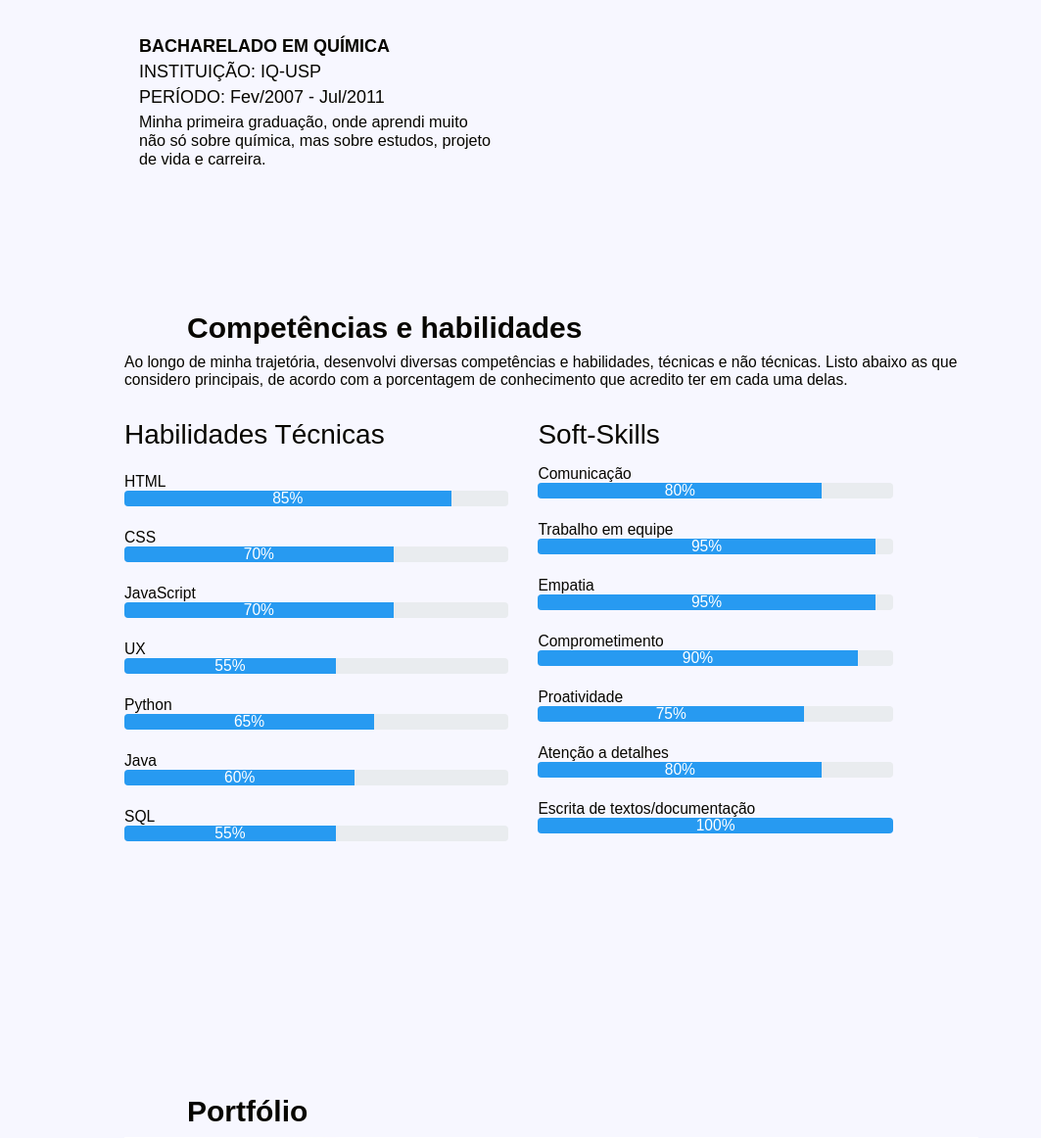
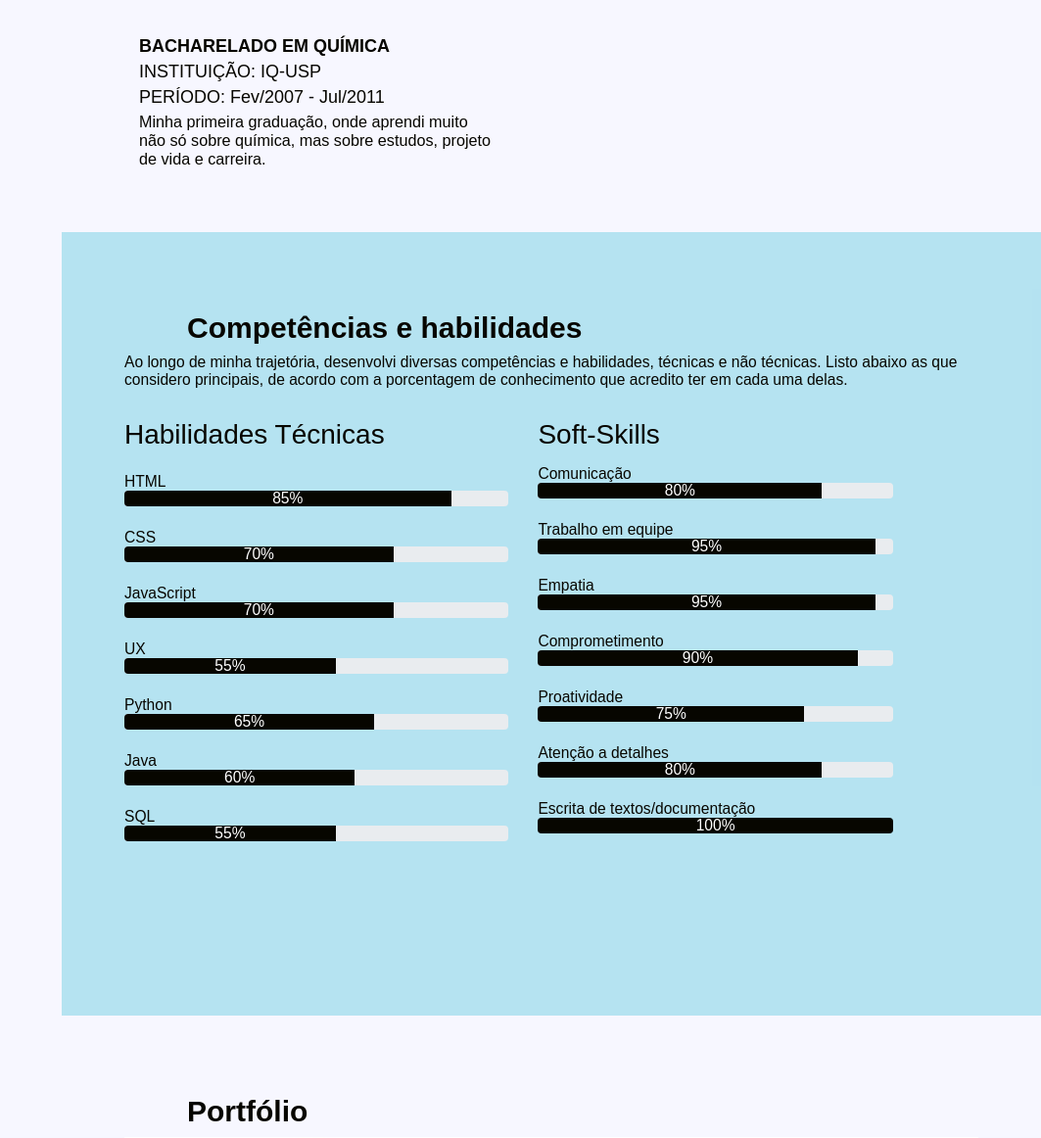
Before and after one commit to Valqps/Portfolio, a Flask app: page / in a window 1280 px wide. Shown: the part 4278-5440 px from the top of the page at 98% size, without its empty margins (217-1280 px from the left). Run offline with Flask 3, Linux system fonts and the light colour scheme; some libraries are stand-ins or nearby versions; some web fonts are replaced.

Commit message:
Mudança cor de fundo do item habilidades

```diff
--- a/static/styles/habilidades.css
+++ b/static/styles/habilidades.css
@@ -1,3 +1,7 @@
+#habilidades {
+    background-color: var(--cor-verde-transparente);
+}
+
 #habilidades p {
     font-size: 1.3em;
     line-height: normal;
@@ -5,7 +9,7 @@
 }
 
 .barra {
-    background-color: var(--cor-roxa);
+    background-color: var(--cor-escura);
     font-size: 1.3em;
 }
 
```
